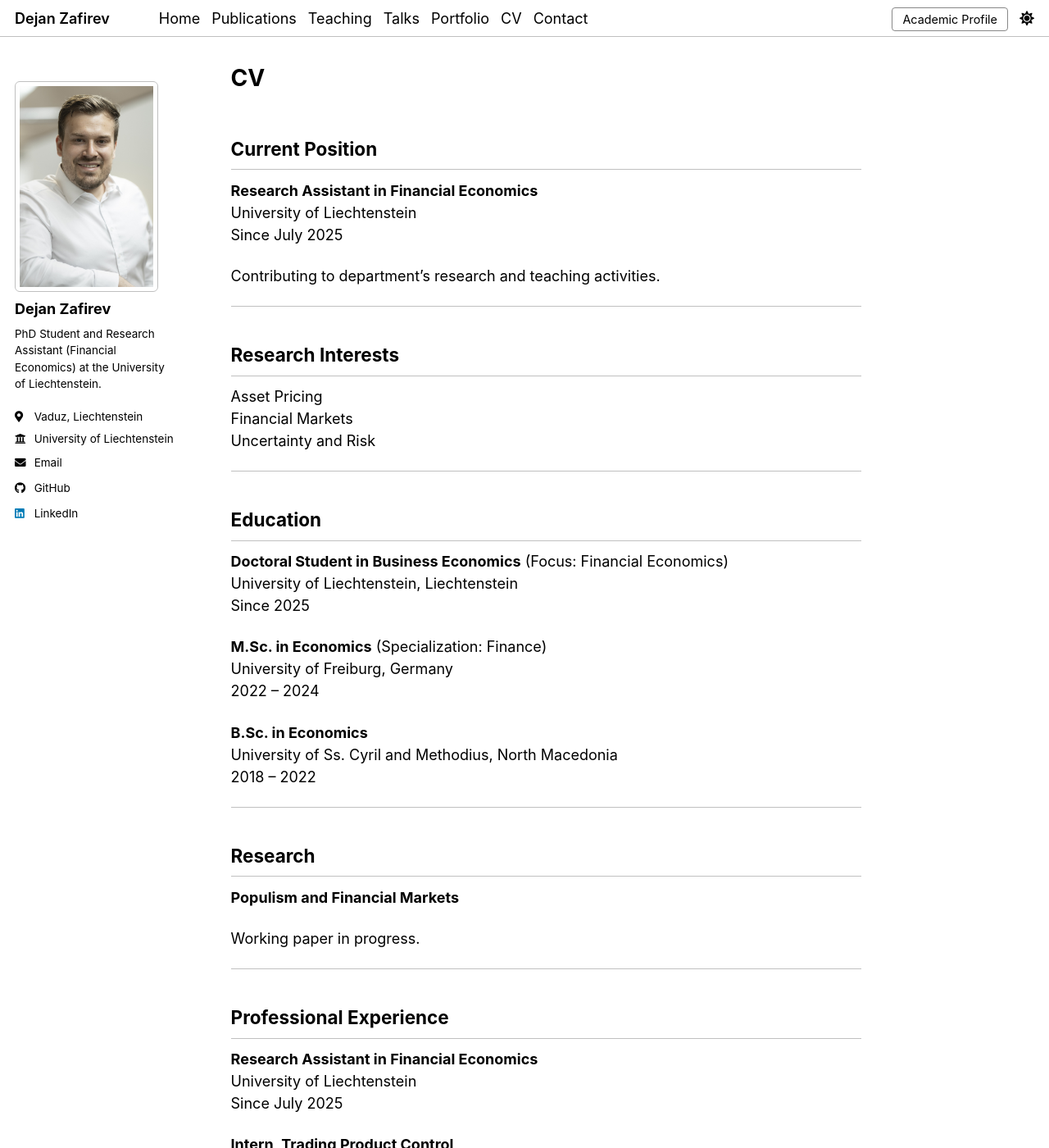
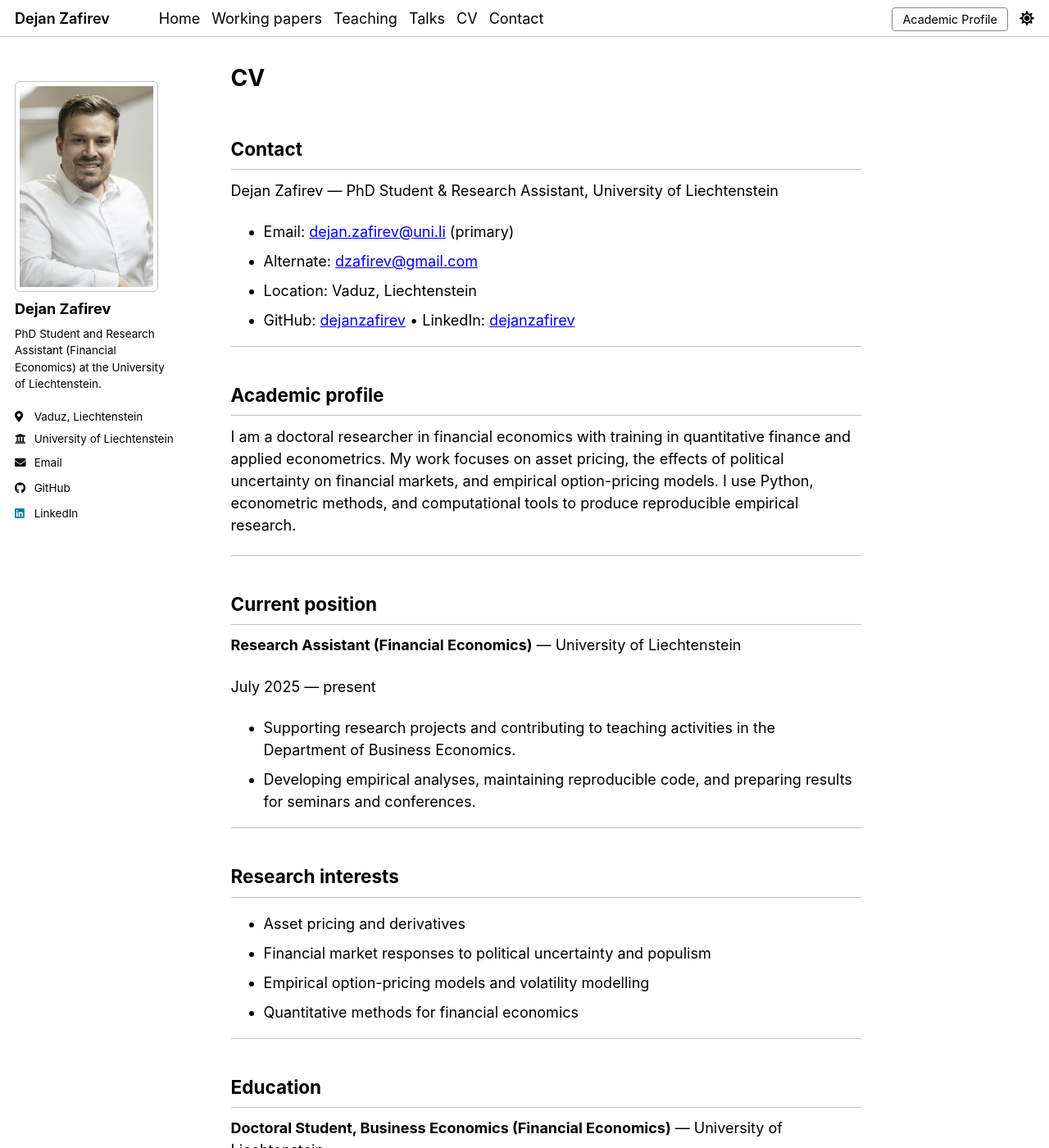
Before and after one commit to dejanzafirev/dejanzafirev.github.io, a Jekyll site: the page built from _pages/cv.md, in a window 1280 px wide and 1400 px high. Shown: the whole window at 82% size. Built offline with Jekyll 4.4.1, drawn with Linux system fonts in a browser that asks for light colours; a script bundle is joined from its source files by our own code; library files that are not in the unit come from our copies; some of the changed text lies outside the part shown.

Commit message:
new changes

```diff
--- a/_config.yml
+++ b/_config.yml
@@ -86,7 +86,7 @@ atom_feed:
 
 
 # SEO Related
-google_site_verification :
+google_site_verification: "3W0q_Gn9958zcxqWfH40ysZ_8biW7B0-zEkQLuVlZSc"
 bing_site_verification   :
 alexa_site_verification  :
 yandex_site_verification :
--- a/_pages/cv.md
+++ b/_pages/cv.md
@@ -5,54 +5,128 @@ permalink: /cv/
 author_profile: true
 ---
 
-## Current Position
+## Contact
 
-**Research Assistant in Financial Economics**
-University of Liechtenstein
-Since July 2025
+Dejan Zafirev — PhD Student & Research Assistant, University of Liechtenstein
 
-Contributing to department's research and teaching activities.
+- Email: [dejan.zafirev@uni.li](mailto:dejan.zafirev@uni.li) (primary)
+- Alternate: [dzafirev@gmail.com](mailto:dzafirev@gmail.com)
+- Location: Vaduz, Liechtenstein
+- GitHub: [dejanzafirev](https://github.com/dejanzafirev) • LinkedIn: [dejanzafirev](https://www.linkedin.com/in/dejanzafirev)
 
 ---
 
-## Research Interests
+## Academic profile
 
-Asset Pricing
-Financial Markets
-Uncertainty and Risk
+I am a doctoral researcher in financial economics with training in quantitative finance and applied econometrics. My work focuses on asset pricing, the effects of political uncertainty on financial markets, and empirical option-pricing models. I use Python, econometric methods, and computational tools to produce reproducible empirical research.
+
+---
+
+## Current position
+
+**Research Assistant (Financial Economics)** — University of Liechtenstein
+
+July 2025 — present
+
+- Supporting research projects and contributing to teaching activities in the Department of Business Economics.
+- Developing empirical analyses, maintaining reproducible code, and preparing results for seminars and conferences.
+
+---
+
+## Research interests
+
+- Asset pricing and derivatives
+- Financial market responses to political uncertainty and populism
+- Empirical option-pricing models and volatility modelling
+- Quantitative methods for financial economics
 
 ---
 
 ## Education
 
-**Doctoral Student in Business Economics** (Focus: Financial Economics)
-University of Liechtenstein, Liechtenstein
-Since 2025
+**Doctoral Student, Business Economics (Financial Economics)** — University of Liechtenstein
 
-**M.Sc. in Economics** (Specialization: Finance)
-University of Freiburg, Germany
-2022 – 2024
+2025 — present
 
-**B.Sc. in Economics**
-University of Ss. Cyril and Methodius, North Macedonia
-2018 – 2022
+**M.Sc. in Economics (Quantitative Finance)** — University of Freiburg, Germany
+
+2022 — 2024
+
+- Thesis: "Option Pricing Models Beyond the Black–Scholes Framework" — implemented Heston, Variance Gamma and SABR models in Python using S&P 500 implied volatility data.
+- Relevant coursework: Derivatives Pricing, Advanced Econometrics, Portfolio Management, Computational Methods.
+
+**B.Sc. in Economics (Management & Finance)** — University of Ss. Cyril and Methodius, North Macedonia
+
+2018 — 2022
 
 ---
 
-## Research
+## Research (selected)
 
-**Populism and Financial Markets**
+- Populism and Financial Markets — working paper in progress (empirical analysis of political uncertainty and asset returns).
 
-Working paper in progress.
+- Working papers and preprints will be listed on the Publications page with links to PDFs and arXiv when available.
 
 ---
 
-## Professional Experience
+## Teaching & supervision
 
-**Research Assistant in Financial Economics**
-University of Liechtenstein
-Since July 2025
+- Will list courses, guest lectures, and teaching materials as they become available. Plans include quantitative finance and econometrics modules.
 
-**Intern, Trading Product Control**
-UniCredit Bank, Munich, Germany
-2024 – 2025
+---
+
+## Presentations & talks
+
+- Talks and conference presentations will be recorded on the Talks page (title, venue, date, slides where available).
+
+---
+
+## Professional experience
+
+**Product Control Intern (Trading Product Control)** — UniCredit (Munich)
+
+Nov 2024 — May 2025
+
+- Performed daily P&L decomposition for Equity and FICC desks, reconciled discrepancies and automated reporting workflows with VBA.
+- Collaborated with traders and risk teams to validate valuations and controls.
+
+**Project Leader — Erasmus+ Remote Internship (CIVITTA, Estonia)**
+
+Mar 2022 — Jun 2022
+
+- Led a consulting team to develop market entry and financial models for an IT company; coordinated deliverables and stakeholder communication.
+
+**Finance Intern — Pivara Skopje (Heineken/Coca-Cola HBC)**
+
+Jul 2021 — Aug 2021
+
+- Supported financial operations and sales performance analysis; contributed to process improvements.
+
+---
+
+## Technical skills
+
+- Programming: Python (Pandas, NumPy, SciPy, Matplotlib), R, SQL, VBA, LaTeX
+- Tools: Jupyter, Git/GitHub, Excel (advanced), PyCharm
+- Data & reproducibility: pandas, notebooks, scripted pipelines
+
+---
+
+## Languages
+
+- Macedonian: native
+- English: C1 (advanced)
+- German: B1 (intermediate)
+- Croatian: B1
+
+---
+
+## Certificates
+
+- Applied Data Science Lab — WorldQuant University (Apr 2025)
+
+---
+
+## Notes
+
+This CV is intended for the academic website. For a printable PDF CV or LaTeX source, see the repository (or request a PDF and I can generate one).
```
Also changed, not shown: _data/navigation.yml (+2 -5 lines), _pages/publications.md (+3 -3 lines).
